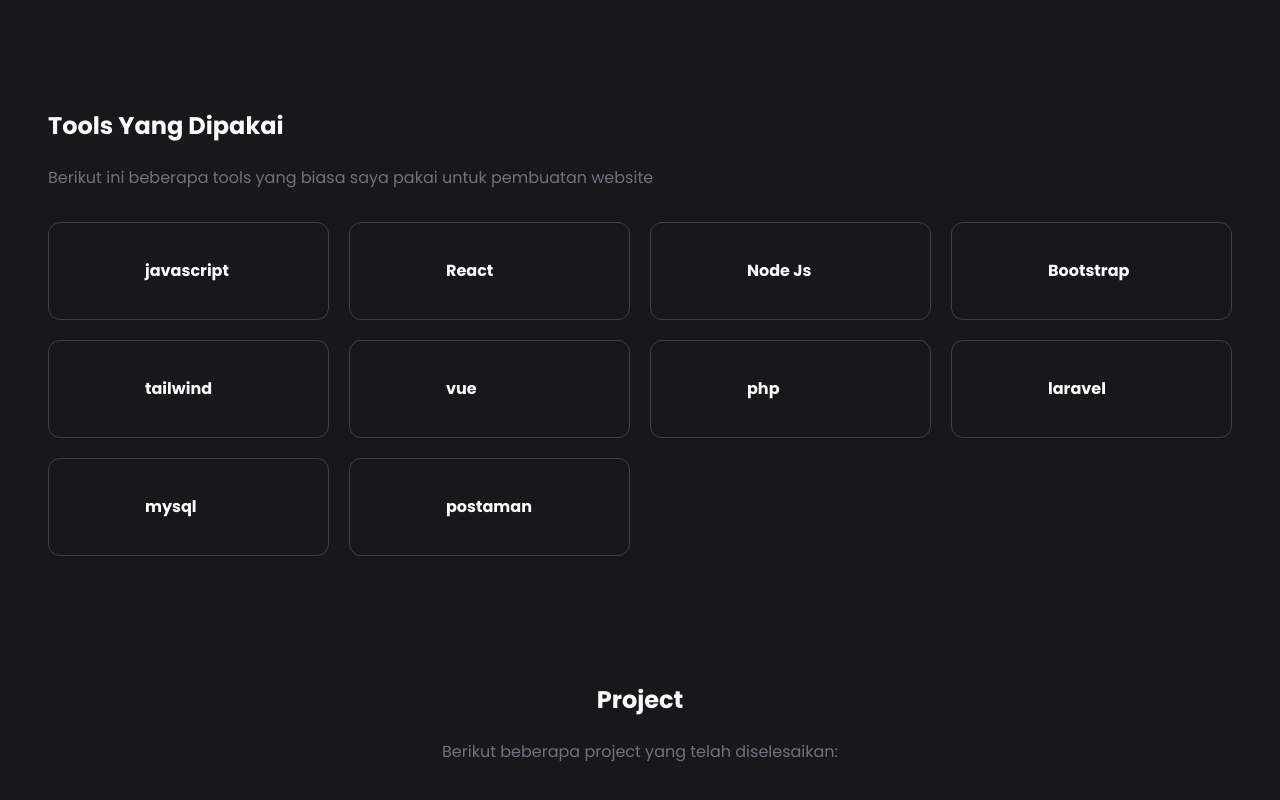
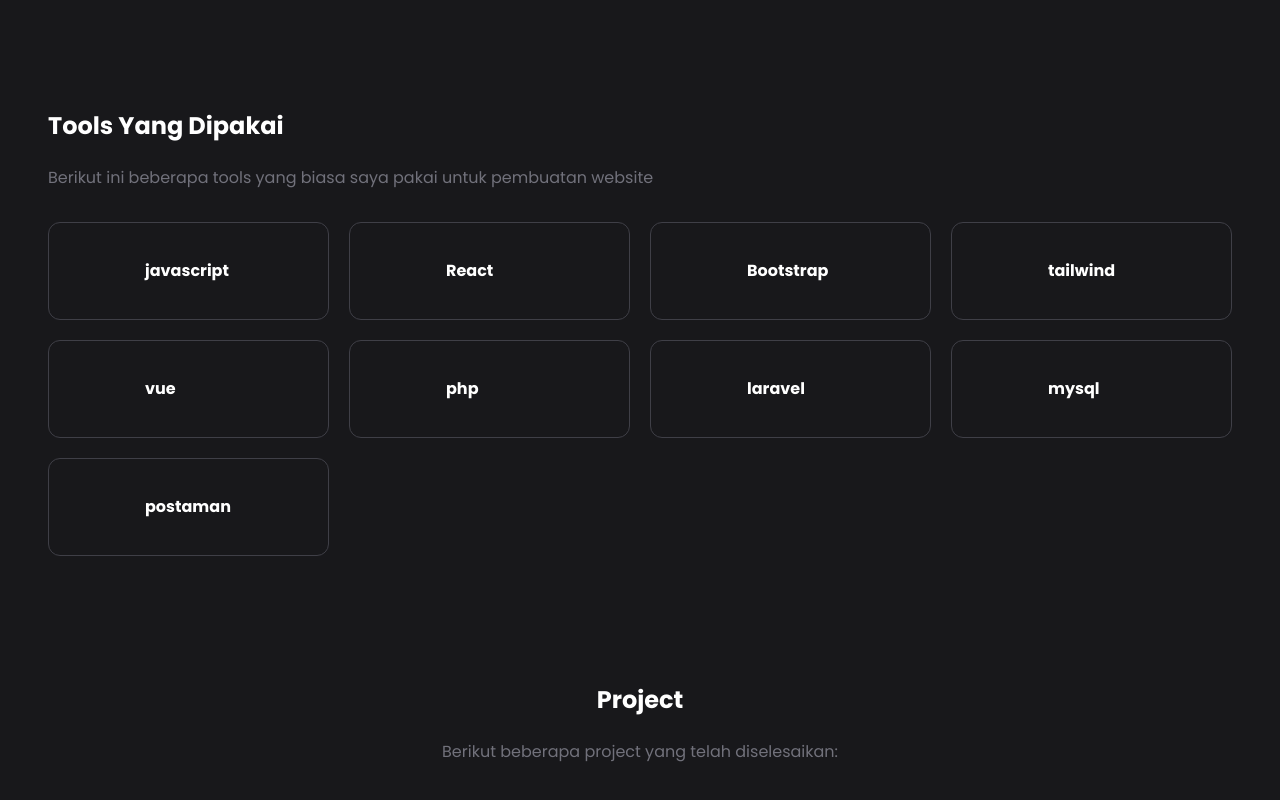
Before and after one commit to rifkynurhidayat/portfolio, a React (Vite) app: page / in a window 1280 px wide. Shown: the part 942-1742 px from the top of the page. Built offline with nearby package versions, Linux system fonts and the light colour scheme.

Commit message:
update tools

```diff
--- a/src/assets/tools.js
+++ b/src/assets/tools.js
@@ -23,42 +23,36 @@
     },
     {
         id: 3,
-        name: 'Node Js',
-        logo: nodejs,
-
-    },
-    {
-        id: 4,
         name: 'Bootstrap',
         logo: boostrap,
     },
     {
-        id: 5,
+        id: 4,
         name: 'tailwind',
         logo: tailwind,
     },
     {
-        id: 6,
+        id: 5,
         name: 'vue',
         logo: vue,
     },
     {
-        id: 7,
+        id: 6,
         name: 'php',
         logo:php,
     },
     {
-        id: 8,
+        id: 7,
         name: 'laravel',
         logo: laravel,
     },
     {
-        id: 9,
+        id: 8,
         name: 'mysql',
         logo:mysql
     },
     {
-        id:10,
+        id:9,
         name:'postaman',
         logo:postaman
     }
```
